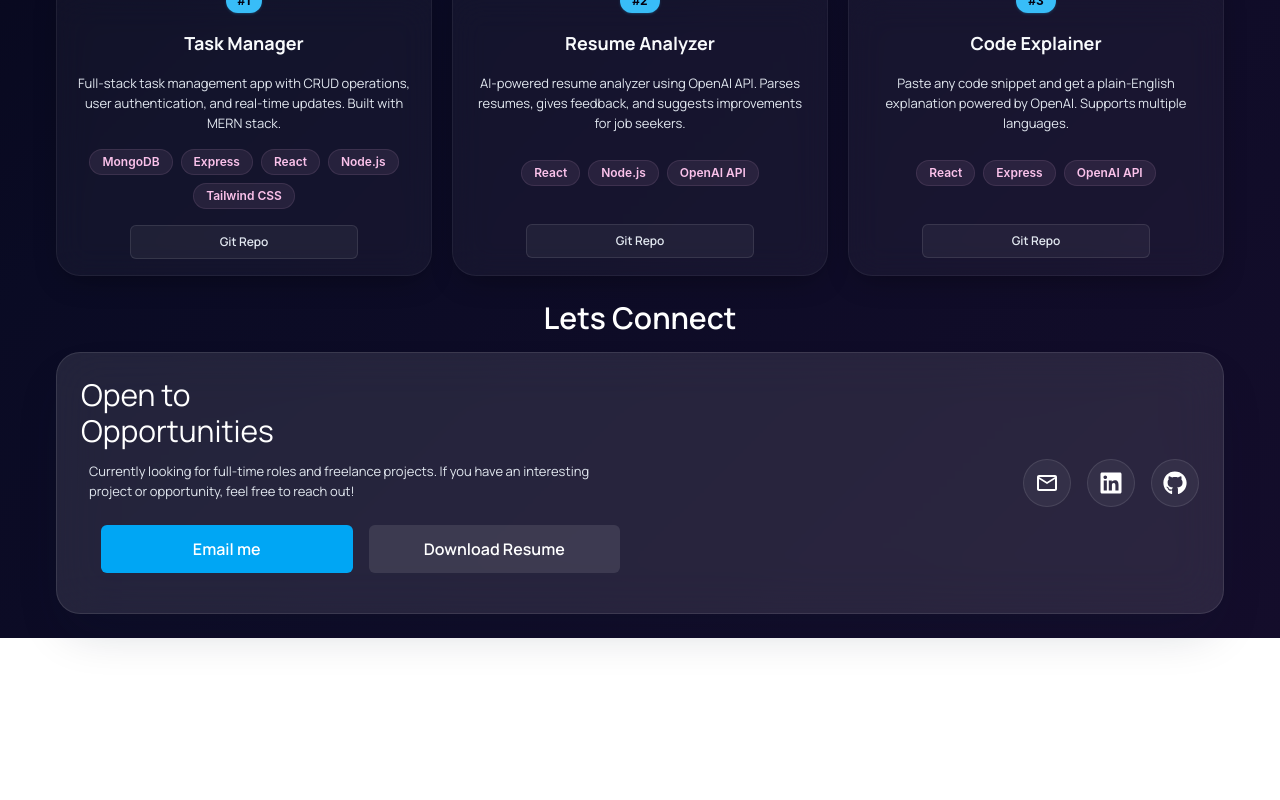
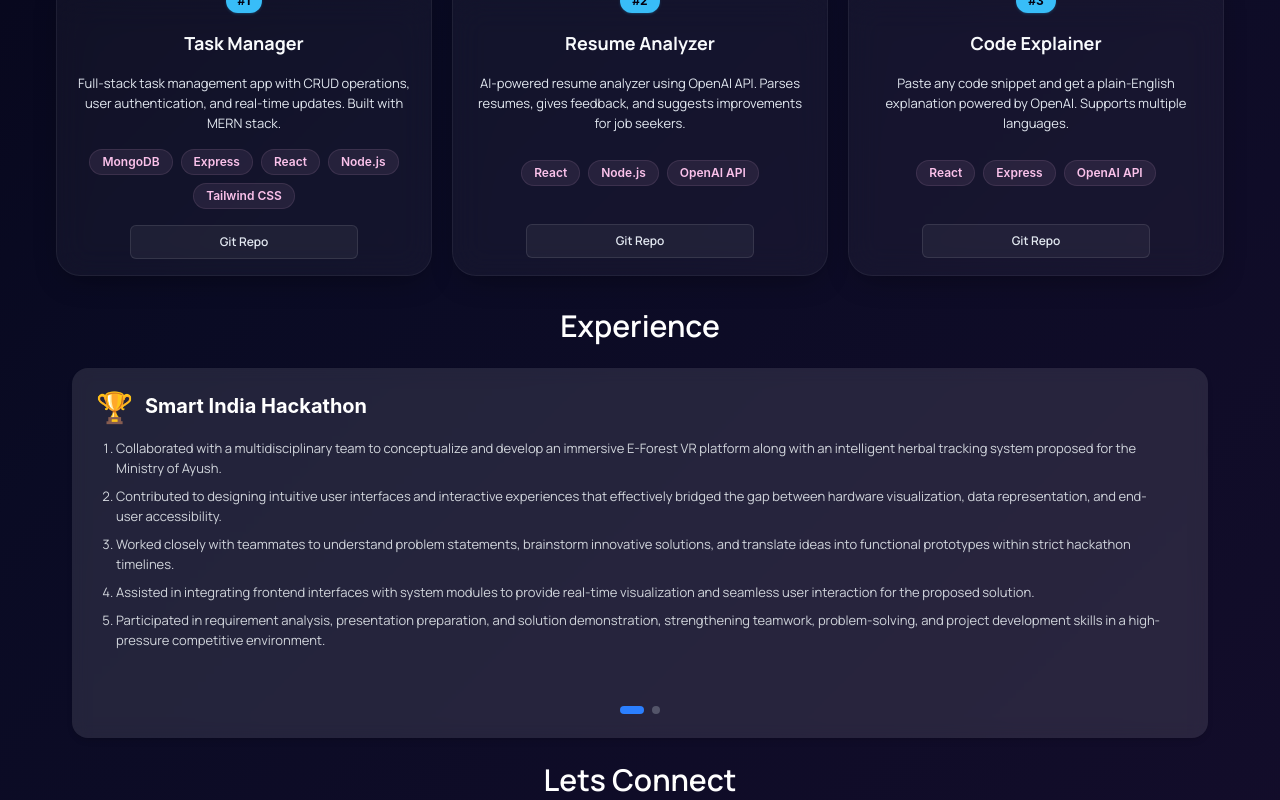
Before and after one commit to Adityabarolia2005/PortfolioWeb, a React (Vite) app: page / in a window 1280 px wide. Shown: the part 1007-1807 px from the top of the page. Before the commit the page ends 1645 px from the top, so only its background shows below. Built offline with nearby package versions, Linux system fonts and the light colour scheme.

Commit message:
Slider Done !!

```diff
--- a/package.json
+++ b/package.json
@@ -10,6 +10,7 @@
     "preview": "vite preview"
   },
   "dependencies": {
+    "embla-carousel-react": "^8.6.0",
     "framer-motion": "^12.40.0",
     "git": "^0.1.5",
     "react": "^19.2.6",
--- a/src/App.jsx
+++ b/src/App.jsx
@@ -3,6 +3,7 @@ import Nav from "./pages/Nav";
 import Projects from "./pages/Projects";
 import Skills from "./pages/Skills";
 import LetsConnect from "./pages/LetsConnect";
+import Experience from "./pages/Experience";
 
 function App() {
   return (
@@ -10,7 +11,8 @@ function App() {
       <Nav/>
       <HeroCard />
       <Skills/>
-      <Projects />
+      <Projects/>
+      <Experience/>
       <LetsConnect/>
     </div>
   );
--- /dev/null
+++ b/src/components/Slider.jsx
@@ -0,0 +1,90 @@
+import React, { useEffect, useState } from 'react';
+import Description from './Description';
+
+function Slider({ items = [] }) {
+  const [current, setCurrent] = useState(0);
+
+  useEffect(() => {
+    if (!items || items.length === 0) return;
+
+    const interval = setInterval(() => {
+      setCurrent((prev) => (prev === items.length - 1 ? 0 : prev + 1));
+    }, 10000);
+
+    return () => clearInterval(interval);
+  }, [items]);
+
+  if (!items || items.length === 0) {
+    return <p className="text-center text-gray-500">No data available.</p>;
+  }
+
+  return (
+    <section className="w-full max-w-[1200px] mx-auto px-4">
+      {/* CRITICAL OUTER CONTAINER:
+        Must have overflow-hidden, w-full, and relative positioning
+        to cut off sliding elements cleanly.
+      */}
+      <div className="relative overflow-hidden w-full bg-white/10 rounded-2xl shadow-md p-6 backdrop-blur-sm">
+
+        {/* SLIDES TRACK:
+          Forced to stay exactly w-full. The translation calculations work flawlessly
+          when the parent container provides absolute structural boundaries.
+        */}
+        <div
+          className="flex w-full transition-transform duration-700 ease-in-out gap-6"
+          style={{ transform: `translateX(-${current * 100}%)` }}
+        >
+          {items.map((item, index) => (
+            <div
+              key={index}
+              /* THE SQUASH & BLEED FIX:
+                - 'w-full min-w-full max-w-full': Tells flex box it can NOT shrink or grow past 100%.
+                - 'box-border': Ensures padding doesn't push width out.
+              */
+              className="w-full min-w-full max-w-full flex-shrink-0 block box-border"
+            >
+              {/* Header block with uniform spacing */}
+              <div className="flex items-center gap-3 mb-4">
+                {item.logo && <span className="text-3xl leading-none">{item.logo}</span>}
+                <h3 className="text-xl font-bold text-white leading-snug">{item.heading}</h3>
+              </div>
+
+              {/* Project Tags */}
+              {item.project && (
+                <div className="flex flex-wrap gap-2 mb-5">
+                  {item.project.map((proj, idx) => (
+                    <span key={idx} className="bg-blue-600 text-white px-3 py-1 text-xs font-semibold rounded-full shadow-sm">
+                      {proj}
+                    </span>
+                  ))}
+                </div>
+              )}
+
+              {/* Content text section with break-words to handle structural text overflow */}
+              <div className="text-gray-200 text-sm leading-relaxed pr-4 break-words">
+                <Description>{item.desc}</Description>
+              </div>
+            </div>
+          ))}
+        </div>
+
+        {/* Navigation Dots */}
+        <div className="flex justify-center gap-2 mt-6">
+          {items.map((_, index) => (
+            <button
+              key={index}
+              onClick={() => setCurrent(index)}
+              className={`h-2 rounded-full transition-all duration-300 ${
+                index === current ? 'w-6 bg-blue-500' : 'w-2 bg-gray-400/40 hover:bg-gray-300'
+              }`}
+              aria-label={`Go to slide ${index + 1}`}
+            />
+          ))}
+        </div>
+
+      </div>
+    </section>
+  );
+}
+
+export default Slider;
--- a/src/index.css
+++ b/src/index.css
@@ -38,6 +38,7 @@
   --breakpoint-letConnect-point:639px;
   --breakpoint-nav:422px;
   --breakpoint-hero:769px;
+  --breakdownpoint-slider:542px;
 }
 
 html {
@@ -57,6 +58,14 @@ body {
      #0a0b24 45%,
     #140d2b 100%
   ) !important;
+}
+
+body {
+  overflow-y: auto;
+  overflow-x: hidden; /* Prevents annoying left-to-right page shaking */
+
+  /* Forces iOS to use fast, native momentum physics instead of feeling "heavy" */
+  -webkit-overflow-scrolling: touch;
 }
 
 .bg-gradient-theme {
@@ -87,6 +96,8 @@ body {
 .text-theme-highlight {
   color: var(--color-text-highlight);
 }
+
+
 
 .glass-card {
   background-color: var(--color-card-bg);
--- /dev/null
+++ b/src/pages/Experience.jsx
@@ -0,0 +1,47 @@
+import React from "react";
+import Slider from "../components/Slider";
+import PageHeading from "../components/PageHeading";
+
+function Experience() {
+  const experienceData = [
+    {
+      logo: "🏆",
+      heading: "Smart India Hackathon",
+      desc: (
+        <ol className="list-decimal pl-5 space-y-2 text-gray-300">
+          <li>Collaborated with a multidisciplinary team to conceptualize and develop an immersive E-Forest VR platform along with an intelligent herbal tracking system proposed for the Ministry of Ayush.</li>
+          <li>Contributed to designing intuitive user interfaces and interactive experiences that effectively bridged the gap between hardware visualization, data representation, and end-user accessibility.</li>
+          <li>Worked closely with teammates to understand problem statements, brainstorm innovative solutions, and translate ideas into functional prototypes within strict hackathon timelines.</li>
+          <li>Assisted in integrating frontend interfaces with system modules to provide real-time visualization and seamless user interaction for the proposed solution.</li>
+          <li>Participated in requirement analysis, presentation preparation, and solution demonstration, strengthening teamwork, problem-solving, and project development skills in a high-pressure competitive environment.</li>
+        </ol>
+      ),
+    },
+    {
+      logo: "💻",
+      heading: "Frontend Developer Intern – Primebook",
+      desc: (
+        <ol className="list-decimal pl-5 space-y-2 text-gray-300">
+          <li>Developed reusable and scalable React components, improving code maintainability and reducing development time across multiple projects.</li>
+          <li>Implemented efficient state management techniques to ensure seamless data flow and a better user experience.</li>
+          <li>Optimized application performance through component reusability, code splitting, lazy loading, and rendering optimizations, resulting in faster page load times and improved responsiveness.</li>
+          <li>Worked extensively with modern React, and frontend development best practices while gaining practical industry experience in debugging, version control, code reviews, and collaborative software development workflows.</li>
+          <li>Participated in daily team discussions, task planning, and feature implementation while adhering to clean coding standards and responsive design principles.</li>
+          <li>Working on the company's new website and contributing to the frontend and the backend also.</li>
+        </ol>
+      ),
+      project: ["UI Component Library", "Performance Optimization", "State Management"],
+    },
+  ];
+
+  return (
+    <section className="mt-8 flex flex-col max-w-[1200px] w-full mx-auto px-4 justify-center">
+      <PageHeading className="text-center mb-6">Experience</PageHeading>
+      <div className="w-full">
+        <Slider items={experienceData} />
+      </div>
+    </section>
+  );
+}
+
+export default Experience;
--- a/src/pages/Skills.jsx
+++ b/src/pages/Skills.jsx
@@ -27,7 +27,7 @@ const skills = [
 export default function Skills() {
   return (
     <section id="skills">
-      <div className='mt-8 max-w-[1200px] w-full mx-auto h-auto px-4'>
+      <div className='md:mt-8 max-w-[1200px] w-full mx-auto h-auto px-4'>
         <PageHeading className="text-center">Skills</PageHeading>
         <div className='grid grid-cols-1 sm:grid-cols-2 lg:grid-cols-3 gap-6 mt-6 justify-items-stretch z-0 '>
           {skills.map((item) => (
```
Also changed, not shown: public/Image/Logo4.webp (deleted), 1 other file (tests, documents, lock files or other folders).
